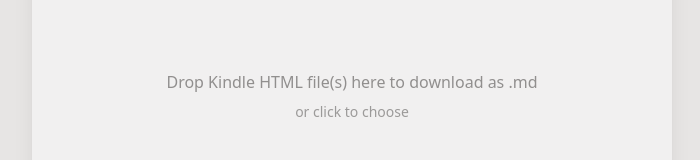
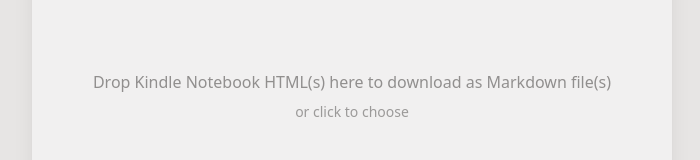
Before and after one commit to nweii/Kindle-HTML-to-Markdown, a website: page index.html in a window 1280 px wide. Shown: the part 409-569 px from the top of the page, without its empty margins (288-988 px from the left). Drawn offline with nearby package versions, Linux system fonts and the light colour scheme.

Commit message:
Rephrase dropzone text

```diff
--- a/index.html
+++ b/index.html
@@ -35,7 +35,7 @@
 			transition duration-500">
 				<div id="dropzone" class="absolute inset-0 flex flex-col items-center justify-center p-12 motion-safe:animate-pulse">
 					<p id="dropPrompt" class="font-medium text-center form-label opacity-90">
-						Drop Kindle HTML file(s) here to download as .md
+						Drop Kindle Notebook HTML(s) here to download as Markdown file(s)
 					</p>
 					<p id="clickPrompt" class="font-medium text-sm text-center form-label opacity-80">
 						or click to choose
```
